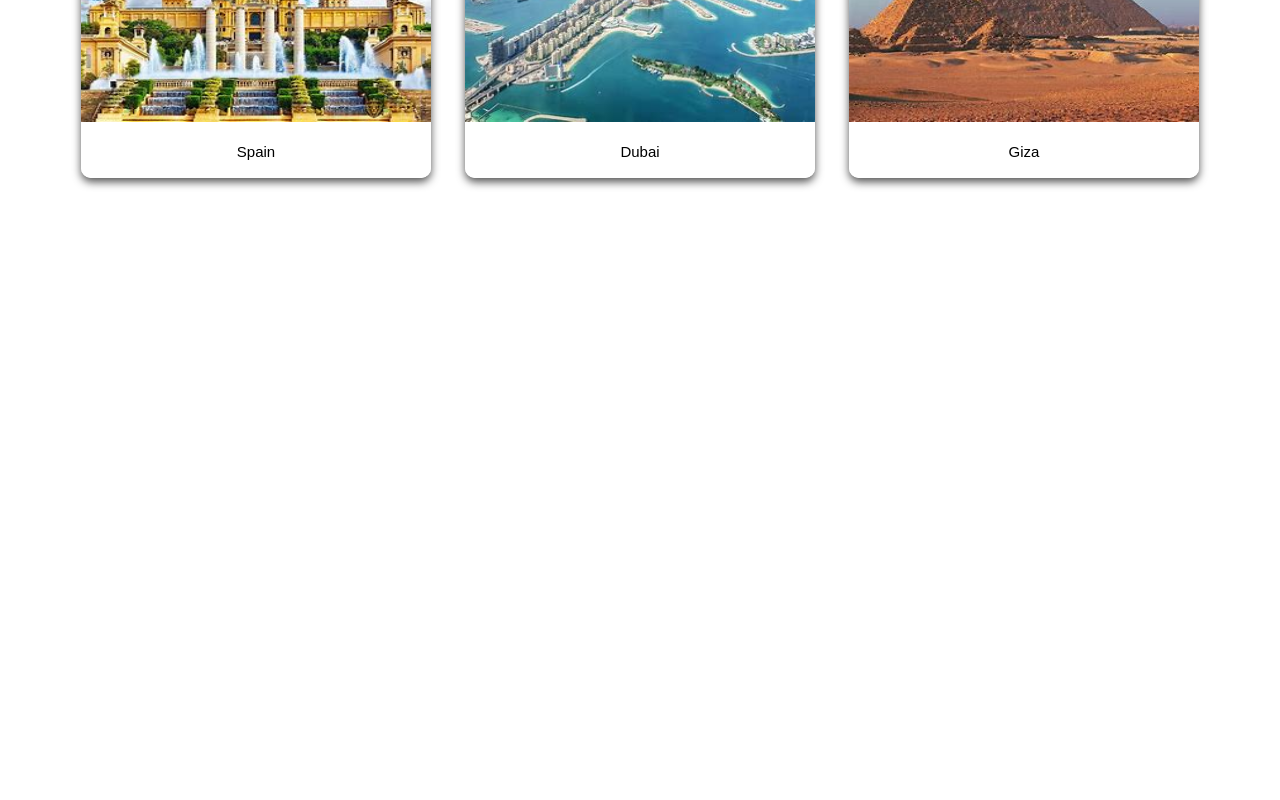
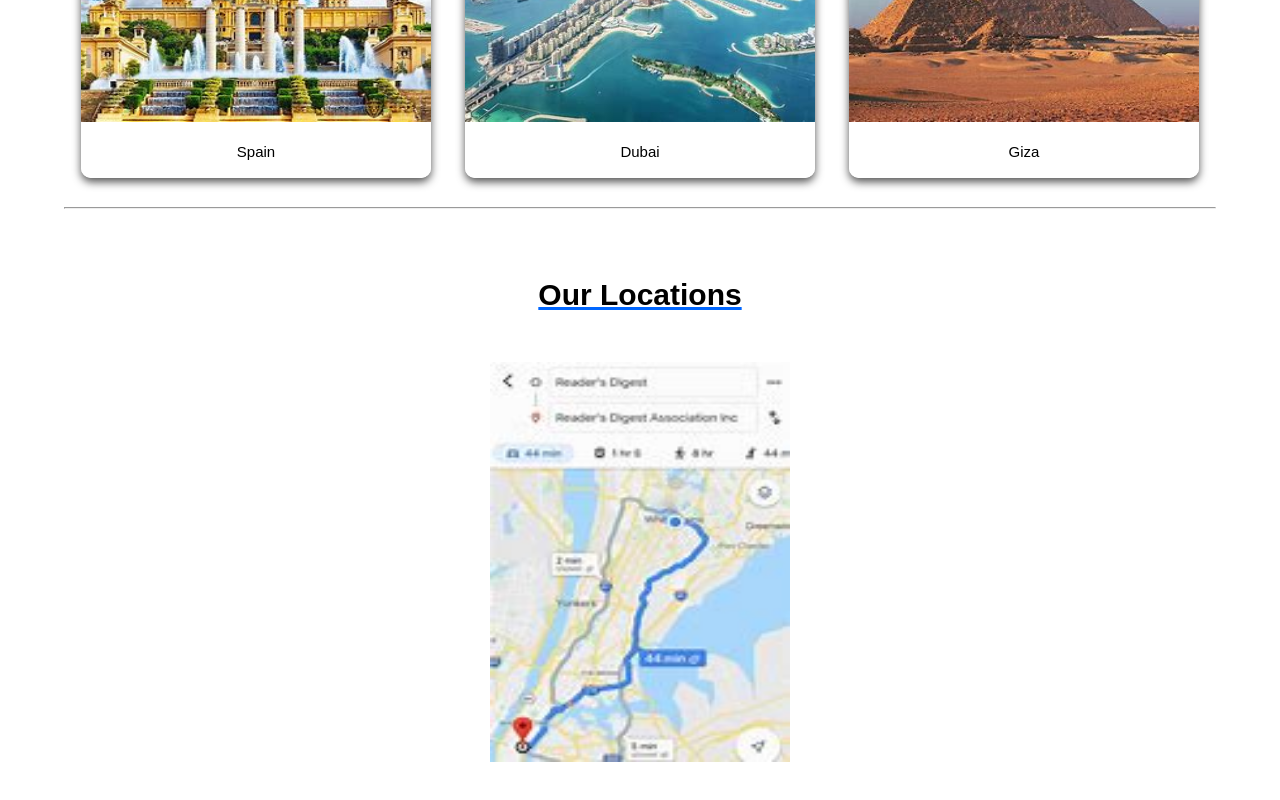
Before and after one commit to mohamedhossamWebDev22/Travel-Company, a React (Vite) app: page / in a window 1280 px wide. Shown: the part 820-1620 px from the top of the page. Before the commit the page ends 1062 px from the top, so only its background shows below. Built offline with nearby package versions, Linux system fonts and the light colour scheme.

Commit message:
add section 3 and finish two

```diff
--- /dev/null
+++ b/src/components/blank.jsx
@@ -0,0 +1,12 @@
+import React from 'react';
+
+const Blank = () => {
+  return (
+    <>
+      <br />
+      <hr />
+    </>
+  );
+}
+
+export default Blank;
--- a/src/pages/Home.jsx
+++ b/src/pages/Home.jsx
@@ -2,11 +2,13 @@ import React from 'react';
 
 // import components.
 import Navbar from '../components/navbar';
+import Blank from "../components/blank";
 
 // import photos.
 import spain  from "../assets/spain.png";
 import dubai  from "../assets/dubai.png";
 import giza  from "../assets/pyramid.png";
+import location  from "../assets/location.png";
 
 const App = () => {
   return (
@@ -19,10 +21,9 @@ const App = () => {
           <p>The Best Travel Company You will See Ever !</p>
         </div>
 
-        <br />
-        <hr />
+        <Blank/>
 
-        <div className="second">
+        <div className="part second">
           <h1>Our Programes</h1>
           <div className="cards">
             <div className="card">
@@ -39,6 +40,13 @@ const App = () => {
             </div>
           </div>
         </div>
+
+        <Blank/>
+
+        <div className="part third">
+          <h1>Our Locations</h1>
+          <img src={location} width='300px' height='400px'/>
+        </div>
       </div>
     </>
   );
--- a/src/style.scss
+++ b/src/style.scss
@@ -70,6 +70,11 @@ body{
     }
   }
 
+  .part{
+    margin-top: 6%;
+    margin-bottom: 1%;
+  }
+
   .content{
     padding-right: 5%;
     padding-left: 5%;
@@ -120,7 +125,7 @@ body{
     }
 
     .second{
-      margin-top: 6%;
+
       h1{
         font-size: 30px;
         font-family: sans-serif;
@@ -175,5 +180,18 @@ body{
         }
       }
     }
+
+    .third{
+      h1{
+        font-size: 30px;
+        font-family: sans-serif;
+
+        text-decoration: $c1 underline;
+      }
+
+      img{
+        margin-top: 50px;
+      }
+    }
   }
 }
```
Also changed, not shown: src/assets/location.png (added).
